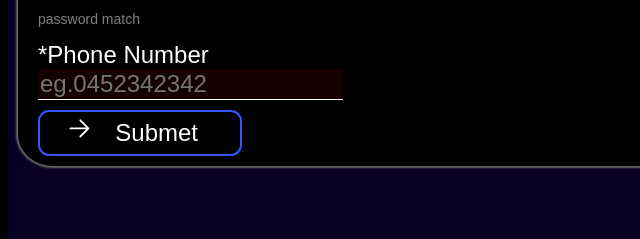
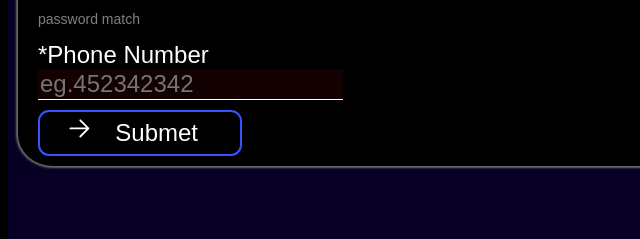
Before and after one commit to ibrahimRabeh/signupForum, a plain HTML site: page index.html in a window 1280 px wide. Shown: the part 643-882 px from the top of the page, 0-640 px from the left. Drawn offline with Linux system fonts and the light colour scheme.

Commit message:
Update index.html

```diff
--- a/index.html
+++ b/index.html
@@ -76,7 +76,7 @@
               type="text"
               name="PhoneNumber"
               id="number"
-              placeholder="eg.0452342342"
+              placeholder="eg.452342342"
               title="Error Message" pattern="[1-9]{1}[0-9]{8}"
               required
             /><br />
```
